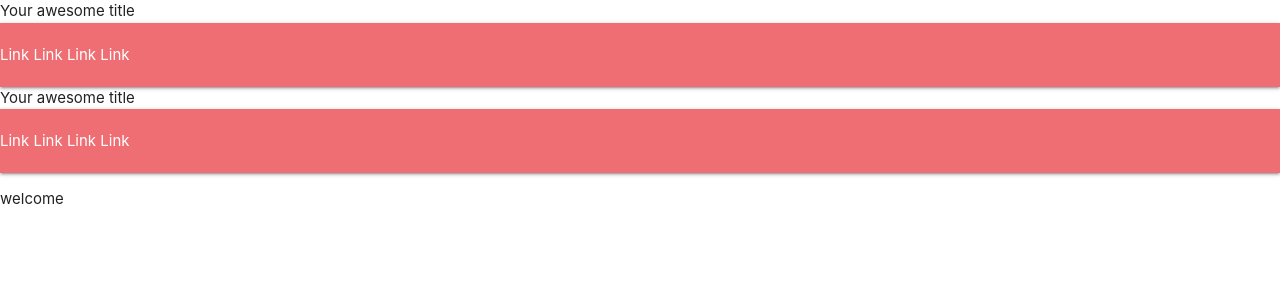
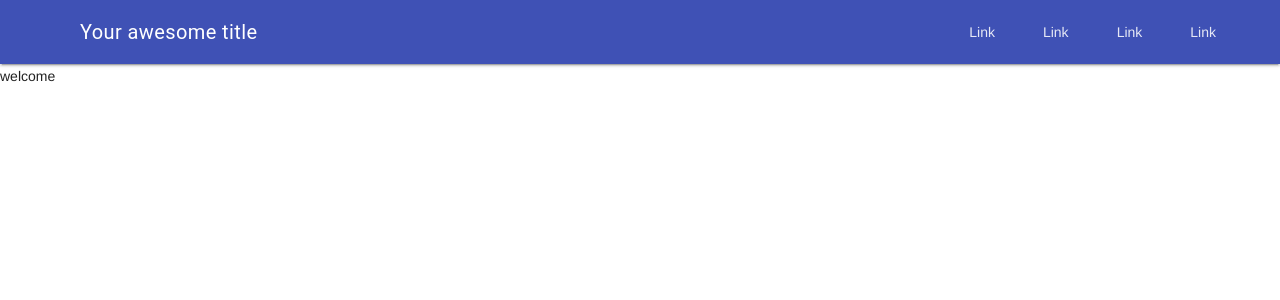
Before and after one commit to 7897git/7897git.github.io, a Jekyll site: the page built from index.html, in a window 1280 px wide. Shown: the top 300 px of the page. Built offline with Jekyll 4.4.1, drawn with Linux system fonts in a browser that asks for light colours; comment, search, counter and statistics services are not loaded.

Commit message:
Update head.html

```diff
--- a/_includes/head.html
+++ b/_includes/head.html
@@ -14,6 +14,7 @@
 
 <script src="https://cdn.jsdelivr.net/npm/marked/marked.min.js"></script>
 
-    <link rel="stylesheet" href="https://cdnjs.cloudflare.com/ajax/libs/materialize/1.0.0/css/materialize.min.css">
-    <script src="https://cdnjs.cloudflare.com/ajax/libs/materialize/1.0.0/js/materialize.min.js"></script>
+<link rel="stylesheet" href="https://fonts.googleapis.com/icon?family=Material+Icons">
+<link rel="stylesheet" href="https://code.getmdl.io/1.3.0/material.indigo-pink.min.css">
+<script defer src="https://code.getmdl.io/1.3.0/material.min.js"></script>
 </head>
```
